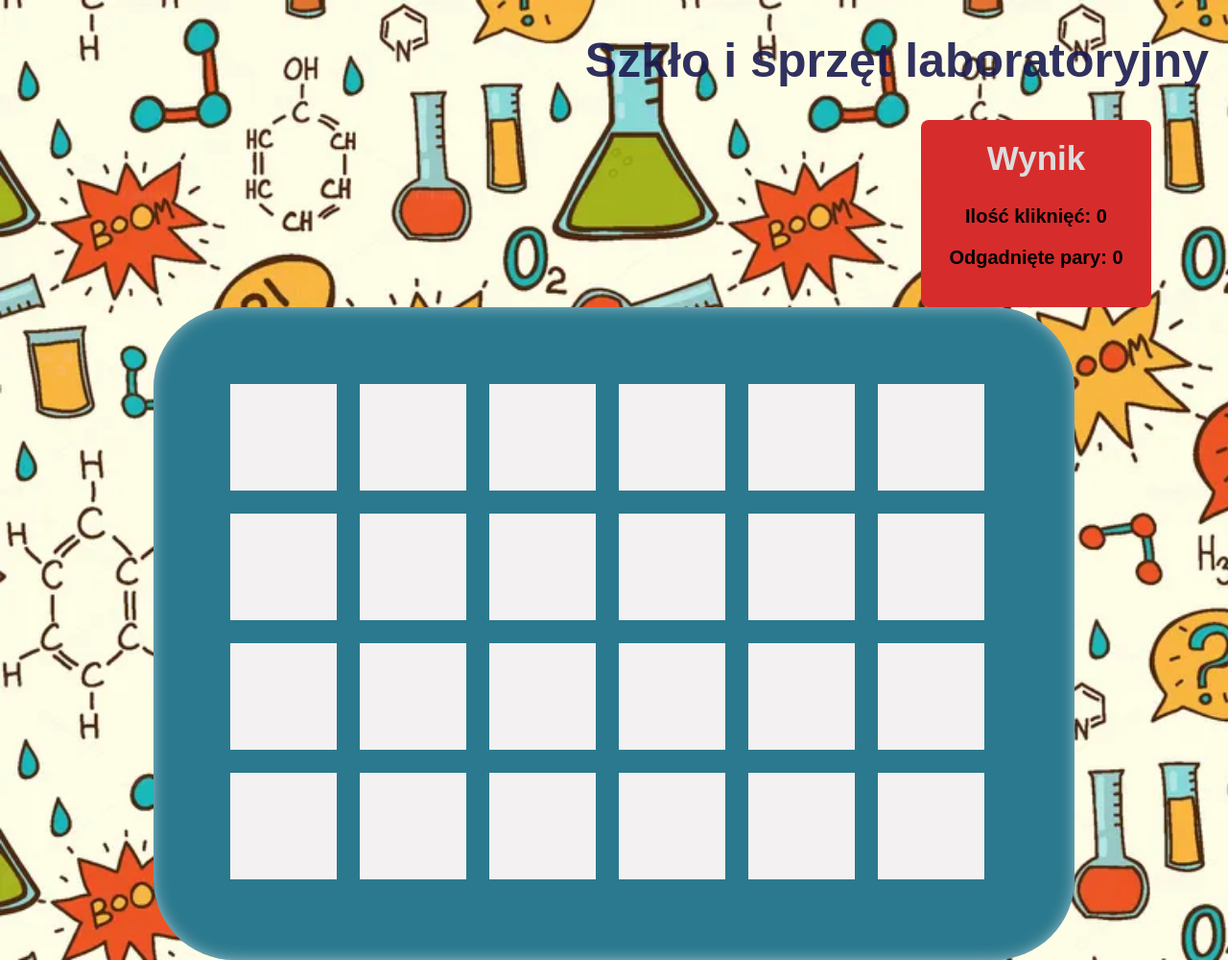
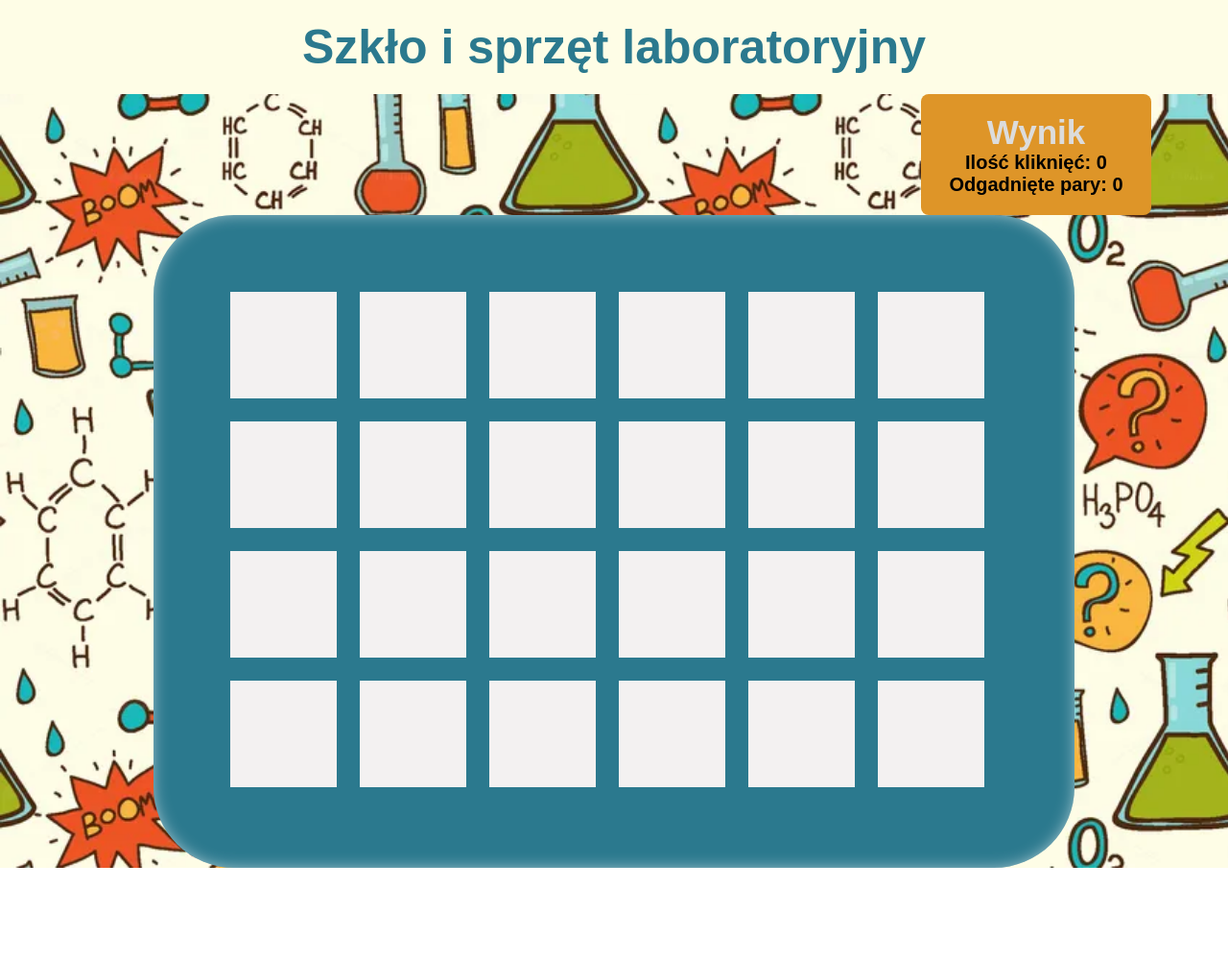
Before and after one commit to MagdaDra/chemistry_game, a plain HTML site: page index.html in a window 1280 px wide. Shown: the whole page at 96% size. After the commit the page ends 904 px from the top, so only its background shows below. Drawn offline with Linux system fonts and the light colour scheme.

Commit message:
Styles improved

```diff
--- a/styles/style.css
+++ b/styles/style.css
@@ -1,7 +1,12 @@
+body, h1, h2, h3, h4, h5, h6, p, ol, ul {
+  margin: 0;
+  padding: 0;
+}
+
 body {
   margin: 0;
   background: url('../img/doddle-chemistry-chemical-formulas-tuy5q0hvwki0yyli.jpg') no-repeat;
-  background-size: cover
+  background-size: cover;
 }
 
 #memory-board {
@@ -55,7 +60,7 @@ body {
 }
 
 #score {
-  background-color: rgba(215, 44, 44);
+  background-color: #de9528;
   border-radius: 8px;
   font-size: 30px;
   font-family: Arial;
@@ -65,12 +70,15 @@ body {
 }
 
 h1 {
-  color: rgba(27, 27, 80, 0.9);
+  color: #2b798e;
   font-weight: bolder;
   font-family: Arial, Helvetica, sans-serif;
   font-size: 50px;
-  text-align: right;
-  padding-right: 20px;
+  text-align: center;
+  padding-top: 20px;
+  padding-bottom:20px;
+  background-color: #fefde6;
+  width: 100%
 
 }
 
```
